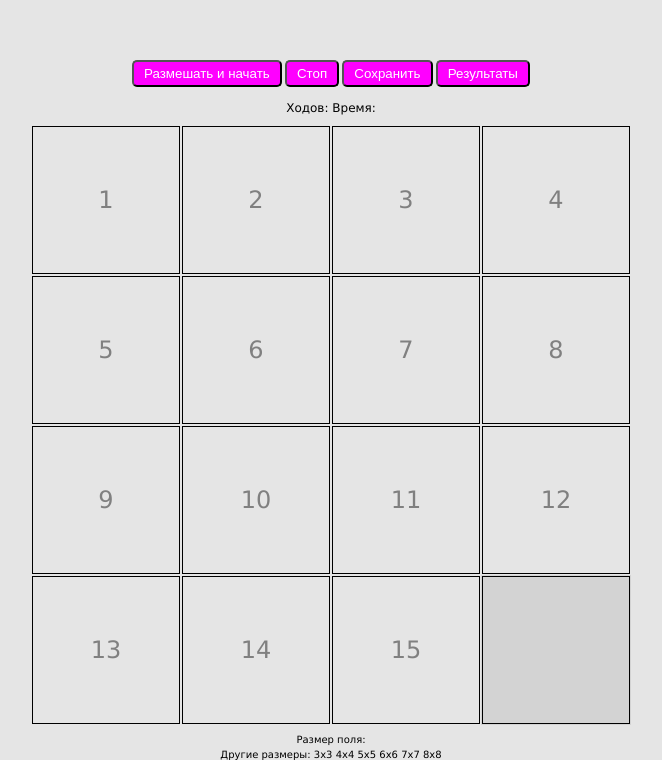
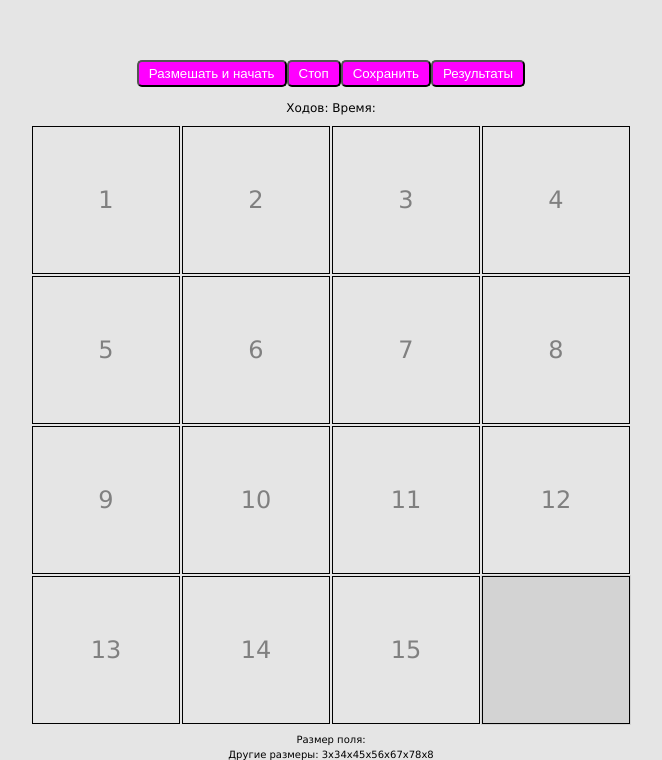
Before and after one commit to Kamikozz/gem-puzzle, a website: page index.html in a window 1280 px wide. Shown: the part 140-900 px from the top of the page, without its empty margins (309-971 px from the left). Drawn offline with Linux system fonts and the light colour scheme.

Commit message:
feat: add initStructure that generates basic HTML

```diff
--- a/index.html
+++ b/index.html
@@ -9,7 +9,7 @@
 </head>
 
 <body>
-  <div class="wrapper">
+  <!-- <div class="wrapper">
     <main class="container">
       <div class="container__controls controls">
         <button class="controls__button">Размешать и начать</button>
@@ -61,7 +61,7 @@
         </div>
       </div>
     </main>
-  </div>
+  </div> -->
 
   <script src="script.js"></script>
 </body>
--- a/script.js
+++ b/script.js
@@ -1,5 +1,175 @@
-console.log('yo');
+// function createElementWithClassName(config) {
+//   const element = document.createElement(config.tag);
+//   const classes = config.className.split(' ');
+//   element.classList.add(...classes);
+
+//   if (config.text) {
+//     element.append(document.createTextNode(text));
+//   }
+//   return element;
+// }
+
+/**
+ * Creates HTMLElement by the given tag, className & text
+ * @param {String} tag string, representing HTML tag name
+ * @param {String} className if given, then set given classes to the new element
+ * @param {String} text if given, then createTextNode with this text
+ * @returns {HTMLElement} new created HTML element
+ */
+function createElementWithClassName(tag, className, text = undefined) {
+  const element = document.createElement(tag);
+  if (className) {
+    const classes = className.split(' ');
+    element.classList.add(...classes);
+  }
+
+  if (text !== undefined) {
+    element.append(document.createTextNode(text));
+  }
+  return element;
+}
+
+/**
+ * By the given config-object create element and append it to the config.parent
+ * @param {Object} config object representing structure such like
+ * { tag, className, text, parent, quantity }
+ * @returns created element
+ */
+function createElement(config) {
+  const conf = config;
+  if (!conf.quantity) conf.quantity = 1;
+
+  let element;
+  for (let i = 0; i < conf.quantity; i += 1) {
+    element = createElementWithClassName(conf.tag, conf.className, conf.text);
+    conf.parent.append(element);
+  }
+  return element;
+}
 
 function initStructure() {
+  const root = createElementWithClassName('div', 'wrapper');
+  const mainContainer = createElement({
+    tag: 'main',
+    className: 'container',
+    parent: root,
+  });
 
+  // creating controls section
+  const controls = createElement({
+    tag: 'div',
+    className: 'container__controls controls',
+    parent: mainContainer,
+  });
+  const controlsText = ['Размешать и начать', 'Стоп', 'Сохранить', 'Результаты'];
+  controlsText.forEach((val) => {
+    createElement({
+      tag: 'button',
+      className: 'controls__button',
+      text: val,
+      parent: controls,
+    });
+  });
+
+  // creating stats section
+  const stats = createElement({
+    tag: 'div',
+    className: 'container__stats stats',
+    parent: mainContainer,
+  });
+  const statsClasses = ['stats__param', 'stats__turns', 'stats__param', 'stats__elapsed-time'];
+  const statsText = ['Ходов: ', '', 'Время: ', ''];
+  statsClasses.forEach((curClass, i) => {
+    createElement({
+      tag: 'span',
+      className: curClass,
+      text: statsText[i],
+      parent: stats,
+    });
+  });
+
+  // creating game field section
+  const gameField = createElement({
+    tag: 'div',
+    className: 'container__game-field',
+    parent: mainContainer,
+  });
+
+  createElement({
+    tag: 'ul',
+    className: 'game-field',
+    parent: gameField,
+  });
+
+  const gameFieldSize = 4;
+  for (let i = 1; i < gameFieldSize ** 2; i += 1) {
+    createElement({
+      tag: 'li',
+      className: 'game-field__block',
+      text: i,
+      parent: gameField.firstElementChild,
+    });
+  }
+  createElement({
+    tag: 'li',
+    className: 'game-field__block game-field__block_current',
+    parent: gameField.firstElementChild,
+  });
+
+  // creating of choosing the field sizes'
+  const fieldSizes = createElement({
+    tag: 'div',
+    className: 'container__field-sizes field-sizes',
+    parent: mainContainer,
+  });
+
+  createElement({
+    tag: 'div',
+    className: 'field-sizes__current',
+    parent: fieldSizes,
+  });
+  const fieldSizesClasses = ['field-sizes__title', 'field-sizes__current-size'];
+  const fieldSizesText = ['Размер поля: ', ''];
+  fieldSizesClasses.forEach((curClass, i) => {
+    createElement({
+      tag: 'span',
+      className: curClass,
+      text: fieldSizesText[i],
+      parent: fieldSizes.firstElementChild,
+    });
+  });
+
+  const fieldSizesOthers = createElement({
+    tag: 'div',
+    className: 'field-sizes__others',
+    parent: fieldSizes,
+  });
+  createElement({
+    tag: 'span',
+    className: 'field-sizes__title',
+    text: 'Другие размеры: ',
+    parent: fieldSizesOthers,
+  });
+  createElement({
+    tag: 'ul',
+    className: 'field-sizes__anchors field-size-anchors',
+    parent: fieldSizesOthers,
+  });
+  for (let i = 3; i < 9; i += 1) {
+    const element = createElement({
+      tag: 'li',
+      className: 'field-size-anchors__item',
+      parent: fieldSizesOthers.lastElementChild,
+    });
+    createElement({
+      tag: 'a',
+      text: `${i}x${i}`,
+      parent: element,
+    });
+  }
+
+  root.append(mainContainer);
+  document.body.append(root);
 }
+
+initStructure();
```
